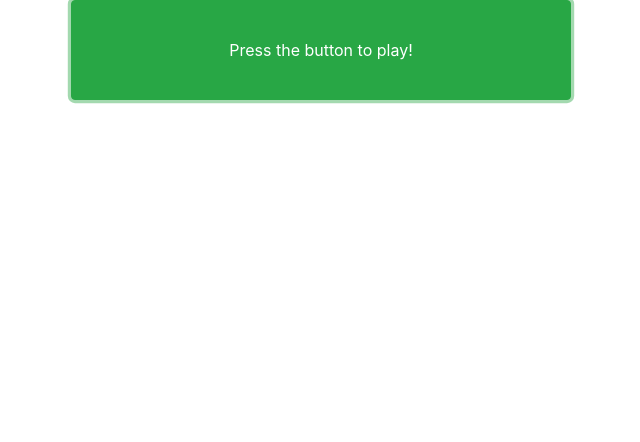
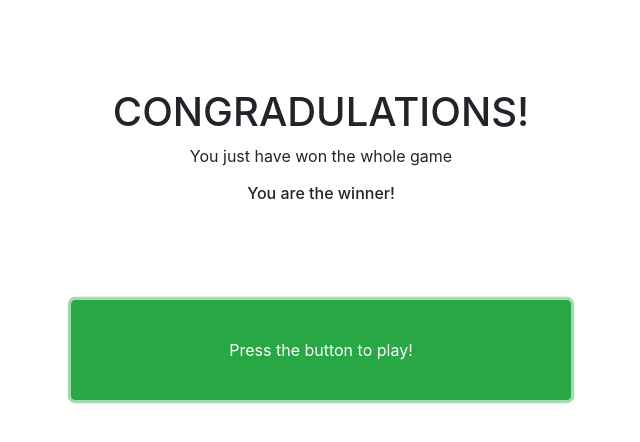
Before and after one commit to gretazas/22nd_century_game, a plain HTML site: page index.html in a window 1280 px wide. Both pictures are taken after a click on the button "Press the button to play!". Shown: the whole page, without its empty margins (319-959 px from the left). Drawn offline with nearby package versions, Linux system fonts and the light colour scheme.

Commit message:
add function into the button

```diff
--- a/assets/css/style.css
+++ b/assets/css/style.css
@@ -7,6 +7,15 @@ button {
     display: flex;
     text-align: center;
     justify-content: center;
-    height: 800px;
+    height: 300px;
     width: 100%;
 }
+
+.text {
+    display: flex;
+    flex-direction: column;
+    text-align: center;
+    justify-content: center;
+    height: 300px;
+    width: 100%;
+}
--- a/assets/js/script.js
+++ b/assets/js/script.js
@@ -1 +1,9 @@
-console. log("Hello World");
+function winTheGame(){
+document.getElementById('winner').innerHTML = ``
+document.getElementById('winner').innerHTML = `
+    <h1>CONGRADULATIONS!</h1>
+    <p>You just have won the whole game</p>
+    <h6>You are the winner!</h6>
+`
+}
+document.getElementById('button').addEventListener('click', winTheGame)
--- a/index.html
+++ b/index.html
@@ -8,6 +8,11 @@
     <title>Gamers dream game</title>
 </head>
 <body>
+    <div class="text" id ="winner">
+        <h1>Every 22nd centuries Gamers dream game!</h1>
+        <p>When you are ready to try the game press the green button to begin.</p>
+        <h6>Good Luck!</h6>
+    </div>
     <div id="button">
     <button type="button" class="btn btn-success">Press the button to play!</button>
     </div>
```
